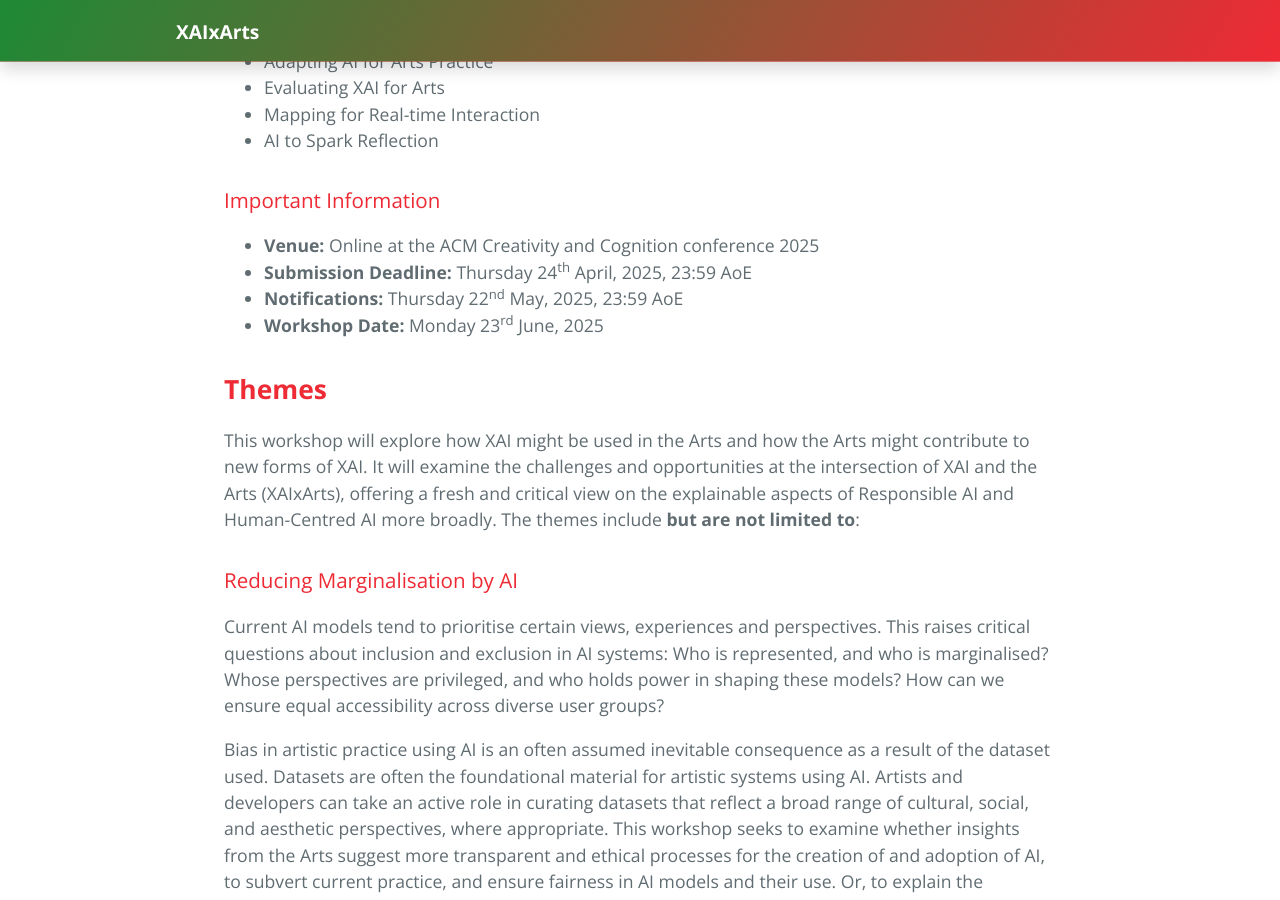
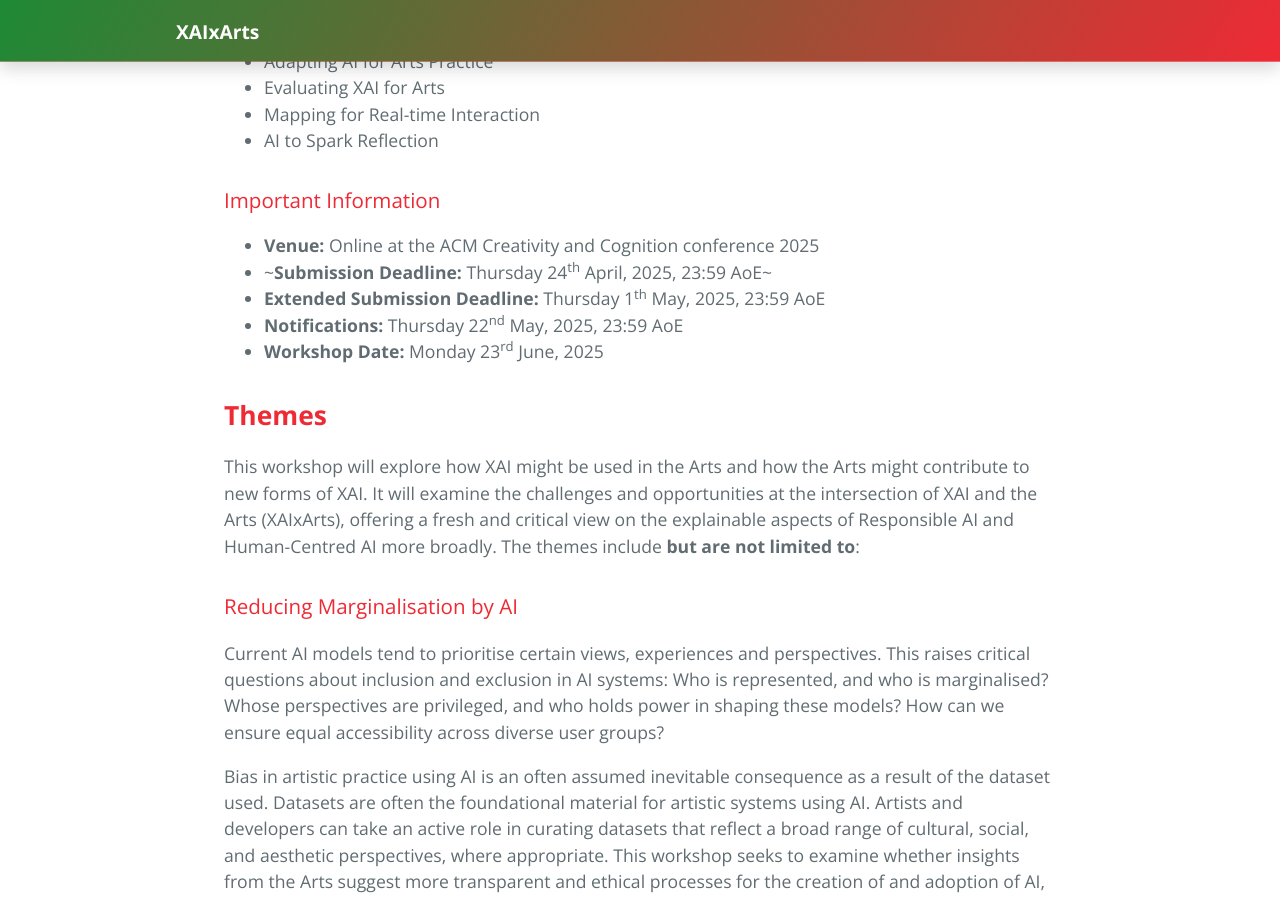
Before and after one commit to xaixarts/xaixarts.github.io, a Jekyll site: the page built from 2025.md, in a window 1280 px wide and 900 px high, scrolled down 796 px. Built offline with Jekyll 4.4.1, drawn with Linux system fonts in a browser that asks for light colours.

Commit message:
Update for extended deadline

```diff
--- a/2025.md
+++ b/2025.md
@@ -19,7 +19,8 @@ This workshop will bring researchers together to expand the XAIxArts community;
 
 ### Important Information
 * **Venue:** Online at the ACM Creativity and Cognition conference 2025
-* **Submission Deadline:** Thursday 24<sup>th</sup> April, 2025, 23:59 AoE
+* ~**Submission Deadline:** Thursday 24<sup>th</sup> April, 2025, 23:59 AoE~
+* **Extended Submission Deadline:** Thursday 1<sup>th</sup> May, 2025, 23:59 AoE
 * **Notifications:** Thursday 22<sup>nd</sup> May, 2025, 23:59 AoE
 * **Workshop Date:**  Monday 23<sup>rd</sup> June, 2025
 <!-- **Workshop Date:** TBC **Venue:**  Online.  -->
```
